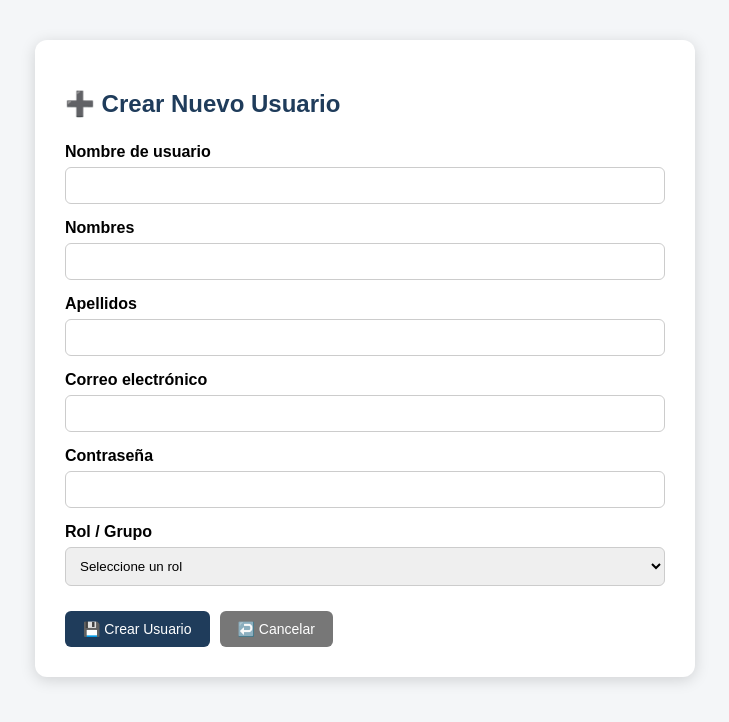
After one commit to jefcomfamea-alt/mapa-mpcomfamea, a Django app: page /administrar-usuarios/nuevo/ in a window 1280 px wide. The commit adds this page. Shown: the top 722 px of the page, without its empty margins (275-1004 px from the left). Run offline with Django 5.2, Linux system fonts and the light colour scheme; a user stored in the database is signed in.

Commit message:
Mejora en administración de usuarios

```diff
--- /dev/null
+++ b/mapa/templates/mapa/nuevo_usuario.html
@@ -0,0 +1,180 @@
+{% load static %}
+
+<!DOCTYPE html>
+<html lang="es">
+
+<head>
+
+    <meta charset="UTF-8">
+
+    <title>Nuevo Usuario - SIGESMP</title>
+
+    <style>
+
+        body {
+            font-family: Arial, Helvetica, sans-serif;
+            background: #f4f6f8;
+            margin: 0;
+            padding: 40px;
+        }
+
+        .contenedor {
+            max-width: 600px;
+            margin: auto;
+            background: white;
+            padding: 30px;
+            border-radius: 12px;
+            box-shadow: 0 3px 15px rgba(0,0,0,0.15);
+        }
+
+        h2 {
+            color: #1f3c5b;
+            margin-bottom: 25px;
+        }
+
+        label {
+            display: block;
+            margin-top: 15px;
+            font-weight: bold;
+        }
+
+        input {
+            width: 100%;
+            padding: 10px;
+            margin-top: 6px;
+            box-sizing: border-box;
+            border: 1px solid #ccc;
+            border-radius: 6px;
+        }
+
+        select {
+            width: 100%;
+            padding: 10px;
+            margin-top: 6px;
+            box-sizing: border-box;
+            border: 1px solid #ccc;
+            border-radius: 6px;
+        }
+
+        .botones {
+            margin-top: 25px;
+            display: flex;
+            gap: 10px;
+        }
+
+        button,
+        a {
+            padding: 10px 18px;
+            border: none;
+            border-radius: 6px;
+            text-decoration: none;
+            cursor: pointer;
+            font-size: 14px;
+        }
+
+        button {
+            background: #1f3c5b;
+            color: white;
+        }
+
+        a {
+            background: #777;
+            color: white;
+        }
+
+    </style>
+
+</head>
+
+<body>
+
+    <div class="contenedor">
+
+        <h2>➕ Crear Nuevo Usuario</h2>
+
+        <form method="POST">
+
+            {% csrf_token %}
+
+            <label>Nombre de usuario</label>
+
+            <input
+                type="text"
+                name="username"
+                required
+            >
+
+            <label>Nombres</label>
+
+            <input
+                type="text"
+                name="first_name"
+            >
+
+            <label>Apellidos</label>
+
+            <input
+                type="text"
+                name="last_name"
+            >
+
+            <label>Correo electrónico</label>
+
+            <input
+                type="email"
+                name="email"
+            >
+
+            <label>Contraseña</label>
+
+            <input
+                type="password"
+                name="password"
+                required
+            >
+
+            <label>Rol / Grupo</label>
+
+            <select name="rol" required>
+
+                <option value="">
+                    Seleccione un rol
+                </option>
+
+                <option value="Administrador">
+                    Administrador
+                </option>
+
+                <option value="Jefe_MP">
+                    Jefe de Medidas de Protección
+                </option>
+
+                <option value="Usuario_MP">
+                    Usuario de Medidas de Protección
+                </option>
+
+                <option value="Efectivo_COMFAMEA">
+                    Efectivo COMFAMEA
+                </option>
+
+            </select>
+
+            <div class="botones">
+
+                <button type="submit">
+                    💾 Crear Usuario
+                </button>
+
+                <a href="{% url 'administrar_usuarios' %}">
+                    ↩️ Cancelar
+                </a>
+
+            </div>
+
+        </form>
+
+    </div>
+
+</body>
+
+</html>
--- a/mapa/urls.py
+++ b/mapa/urls.py
@@ -39,14 +39,27 @@ urlpatterns = [
     path("cerrar-sesion/", views.cerrar_sesion, name="cerrar_sesion"),
 
     # Administración de usuarios
-    path(
-        "administrar-usuarios/",
-        views.administrar_usuarios,
-        name="administrar_usuarios",
-    ),
-    path(
-        "administrar-usuarios/editar/<int:pk>/",
-        views.editar_usuario,
-        name="editar_usuario",
-    ),
+path(
+    "administrar-usuarios/",
+    views.administrar_usuarios,
+    name="administrar_usuarios",
+),
+
+path(
+    "administrar-usuarios/nuevo/",
+    views.nuevo_usuario,
+    name="nuevo_usuario",
+),
+
+path(
+    "administrar-usuarios/editar/<int:pk>/",
+    views.editar_usuario,
+    name="editar_usuario",
+),
+
+path(
+    "administrar-usuarios/desactivar/<int:pk>/",
+    views.desactivar_usuario,
+    name="desactivar_usuario",
+),
 ]
--- a/mapa/views.py
+++ b/mapa/views.py
@@ -59,13 +59,85 @@ def editar_usuario(request, pk):
 
     usuario = get_object_or_404(User, pk=pk)
 
+    if request.method == "POST":
+
+        usuario.username = request.POST.get("username")
+        usuario.first_name = request.POST.get("first_name")
+        usuario.last_name = request.POST.get("last_name")
+        usuario.email = request.POST.get("email")
+
+        password = request.POST.get("password")
+
+        if password:
+            usuario.set_password(password)
+
+        usuario.save()
+
+        rol = request.POST.get("rol")
+
+        if rol:
+
+            grupo = Group.objects.get(name=rol)
+
+            usuario.groups.clear()
+
+            usuario.groups.add(grupo)
+
+        return redirect("administrar_usuarios")
+
+    grupo_actual = usuario.groups.first()
+
     return render(
         request,
         "mapa/editar_usuario.html",
         {
-            "usuario": usuario
+            "usuario": usuario,
+            "grupo_actual": grupo_actual,
         }
     )
+
+@login_required
+@grupo_requerido("Administrador")
+def nuevo_usuario(request):
+
+    if request.method == "POST":
+
+        username = request.POST.get("username")
+        first_name = request.POST.get("first_name")
+        last_name = request.POST.get("last_name")
+        email = request.POST.get("email")
+        password = request.POST.get("password")
+        rol = request.POST.get("rol")
+
+        usuario = User.objects.create_user(
+            username=username,
+            first_name=first_name,
+            last_name=last_name,
+            email=email,
+            password=password
+        )
+
+        grupo = Group.objects.get(name=rol)
+
+        usuario.groups.add(grupo)
+
+        return redirect("administrar_usuarios")
+
+    return render(
+        request,
+        "mapa/nuevo_usuario.html"
+    )
+
+@login_required
+@grupo_requerido("Administrador")
+def desactivar_usuario(request, pk):
+
+    usuario = get_object_or_404(User, pk=pk)
+
+    usuario.is_active = False
+    usuario.save()
+
+    return redirect("administrar_usuarios")
 
 @login_required
 @grupo_requerido("Administrador", "Jefe_MP", "Usuario_MP")
```
Also changed, not shown: mapa/templates/mapa/administrar_usuarios.html (+11 -6 lines).
